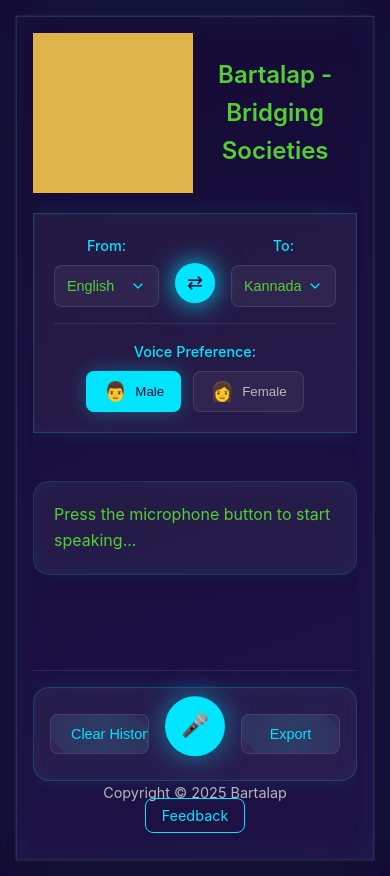
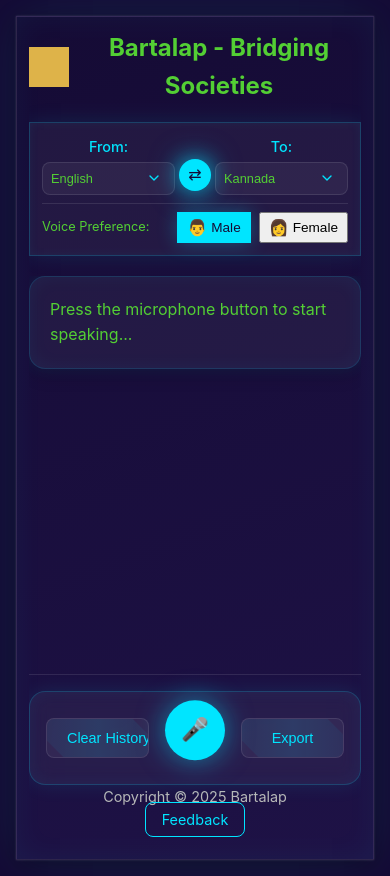
Before and after one commit to mainulislamsfdc/bartalap, a website: page docs/index.html in a window 390 px wide. Drawn offline with Linux system fonts and the light colour scheme; files whose address does not match are found by name.

Commit message:
Fix 12Feb-1

```diff
--- a/css/styles.css
+++ b/css/styles.css
@@ -95,20 +95,19 @@
 .app-header {
     flex-shrink: 0;
     text-align: center;
-    margin-bottom: 24px;
+    margin-bottom: 10px;
 }
 
 .app-header h1 {
-    color: var(--text-color);
-    font-size: 2rem;
-    margin-bottom: 20px;
-    font-weight: 600;
+    margin: 0;
+    font-size: 1.3rem;
+    flex-grow: 1;
 }
 
 .language-controls {
-    margin-bottom: 24px;
+    margin-bottom: 10px;
     background: rgba(255, 255, 255, 0.05);
-    padding: 20px;
+    padding: 12px;
     border: 1px solid rgba(0,229,255,0.2);
     box-shadow: 0 0 20px rgba(0,229,255,0.1),
                 inset 0 0 10px rgba(0,229,255,0.05);
@@ -118,7 +117,7 @@
     display: flex;
     align-items: center;
     justify-content: center;
-    gap: 16px;
+    gap: 4px;
     padding: 0 16px;
 }
 
@@ -127,7 +126,7 @@
     flex: 1;
     display: flex;
     flex-direction: column;
-    gap: 8px;
+    gap: 4px;
 }
 
 .source-language label,
@@ -138,11 +137,11 @@
 }
 
 .language-select {
-    padding: 12px;
+    padding: 8px;
     border-radius: 8px;
     border: 1px solid rgba(255,255,255,0.1);
     background: rgba(255,255,255,0.05);
-    font-size: 0.9rem;
+    font-size: 0.8rem;
     color: var(--text-color);
     width: 100%;
     appearance: none;
@@ -163,16 +162,16 @@
     color: var(--primary-dark);
     border: none;
     border-radius: 50%;
-    width: 40px;
-    height: 40px;
-    font-size: 1.2rem;
+    width: 32px;
+    height: 32px;
+    font-size: 1rem;
     cursor: pointer;
     display: flex;
     align-items: center;
     justify-content: center;
     transition: all 0.3s ease;
     box-shadow: 0 0 20px rgba(0,229,255,0.3);
-    margin-top: 24px;
+    margin-top: 20px;
     flex-shrink: 0;
     animation: glow 2s infinite;
 }
@@ -381,7 +380,7 @@
     display: none;
 }
 
-@media (min-width: 768px) {
+@media (min-width: 480px) {
     .app-container {
         max-width: 900px;
         height: 90vh;
@@ -401,7 +400,7 @@
     .app-container {
         height: 100vh;
         border-radius: 0;
-        padding: 16px;
+        padding: 12px;
     }
 
     .language-selection {
@@ -417,18 +416,19 @@
     }
 
     .voice-preference {
-        margin-top: 16px;
-        padding-top: 16px;
-        border-top: 1px solid rgba(255,255,255,0.1);
-        text-align: center;
+        display: flex;
+    align-items: center;
+    justify-content: center;
+    gap: 18px;
+    margin-top: 8px;
+    padding-top: 8px;
+    border-top: 1px solid rgba(255,255,255,0.1);
     }
 
     .voice-label {
-        display: block;
-        color: var(--primary-color);
-        font-size: 0.9rem;
-        margin-bottom: 8px;
-        font-weight: 500;
+        margin: 0;
+    white-space: nowrap;
+    font-size: 0.8rem;
     }
 
     .voice-controls {
@@ -439,21 +439,16 @@
 
     .voice-toggle {
         display: flex;
-        gap: 12px;
-        justify-content: center;
+    gap: 8px;
+    margin-left: auto;
     }
 
     .voice-btn {
-        background: rgba(255,255,255,0.05);
-        border: 1px solid rgba(255,255,255,0.1);
-        border-radius: 8px;
-        padding: 8px 16px;
-        color: var(--text-light);
-        cursor: pointer;
-        transition: all 0.3s ease;
+        padding: 4px 8px;
+        font-size: 0.85rem;
         display: flex;
         align-items: center;
-        gap: 8px;
+        gap: 4px;
     }
 
     .voice-btn:hover {
@@ -469,7 +464,7 @@
     }
 
     .voice-btn .icon {
-        font-size: 1.2rem;
+        font-size: 1rem;
     }
 
     .speak-button {
@@ -495,18 +490,19 @@
     .header-top {
         display: flex;
         align-items: center;
-        justify-content: space-between;
-        margin-bottom: 20px;
+        justify-content: flex-start;
+        gap: 8px;
+        margin-bottom: 16px;
     }
 
     .logo-container {
-        width: 50px;
-        height: 50px;
+        width: 32px;
+        height: 32px;
     }
 
     .logo {
-        width: 100%;
-        height: 100%;
+        width: 40px;
+        height: 40px;
         object-fit: contain;
         filter: brightness(0) saturate(100%) invert(63%) sepia(50%) saturate(450%) hue-rotate(5deg) brightness(101%) contrast(102%);
     }
@@ -528,7 +524,7 @@
     .app-header h1 {
         margin: 0;
         flex-grow: 1;
-        text-align: center;
+
     }
 
     .app-footer {
--- a/docs/css/styles.css
+++ b/docs/css/styles.css
@@ -95,20 +95,19 @@
 .app-header {
     flex-shrink: 0;
     text-align: center;
-    margin-bottom: 24px;
+    margin-bottom: 10px;
 }
 
 .app-header h1 {
-    color: var(--text-color);
-    font-size: 2rem;
-    margin-bottom: 20px;
-    font-weight: 600;
+    margin: 0;
+    font-size: 1.3rem;
+    flex-grow: 1;
 }
 
 .language-controls {
-    margin-bottom: 24px;
+    margin-bottom: 10px;
     background: rgba(255, 255, 255, 0.05);
-    padding: 20px;
+    padding: 12px;
     border: 1px solid rgba(0,229,255,0.2);
     box-shadow: 0 0 20px rgba(0,229,255,0.1),
                 inset 0 0 10px rgba(0,229,255,0.05);
@@ -118,7 +117,7 @@
     display: flex;
     align-items: center;
     justify-content: center;
-    gap: 16px;
+    gap: 4px;
     padding: 0 16px;
 }
 
@@ -127,7 +126,7 @@
     flex: 1;
     display: flex;
     flex-direction: column;
-    gap: 8px;
+    gap: 4px;
 }
 
 .source-language label,
@@ -138,11 +137,11 @@
 }
 
 .language-select {
-    padding: 12px;
+    padding: 8px;
     border-radius: 8px;
     border: 1px solid rgba(255,255,255,0.1);
     background: rgba(255,255,255,0.05);
-    font-size: 0.9rem;
+    font-size: 0.8rem;
     color: var(--text-color);
     width: 100%;
     appearance: none;
@@ -163,16 +162,16 @@
     color: var(--primary-dark);
     border: none;
     border-radius: 50%;
-    width: 40px;
-    height: 40px;
-    font-size: 1.2rem;
+    width: 32px;
+    height: 32px;
+    font-size: 1rem;
     cursor: pointer;
     display: flex;
     align-items: center;
     justify-content: center;
     transition: all 0.3s ease;
     box-shadow: 0 0 20px rgba(0,229,255,0.3);
-    margin-top: 24px;
+    margin-top: 20px;
     flex-shrink: 0;
     animation: glow 2s infinite;
 }
@@ -381,7 +380,7 @@
     display: none;
 }
 
-@media (min-width: 768px) {
+@media (min-width: 480px) {
     .app-container {
         max-width: 900px;
         height: 90vh;
@@ -401,7 +400,7 @@
     .app-container {
         height: 100vh;
         border-radius: 0;
-        padding: 16px;
+        padding: 12px;
     }
 
     .language-selection {
@@ -417,18 +416,19 @@
     }
 
     .voice-preference {
-        margin-top: 16px;
-        padding-top: 16px;
-        border-top: 1px solid rgba(255,255,255,0.1);
-        text-align: center;
+        display: flex;
+    align-items: center;
+    justify-content: center;
+    gap: 18px;
+    margin-top: 8px;
+    padding-top: 8px;
+    border-top: 1px solid rgba(255,255,255,0.1);
     }
 
     .voice-label {
-        display: block;
-        color: var(--primary-color);
-        font-size: 0.9rem;
-        margin-bottom: 8px;
-        font-weight: 500;
+        margin: 0;
+    white-space: nowrap;
+    font-size: 0.8rem;
     }
 
     .voice-controls {
@@ -439,21 +439,16 @@
 
     .voice-toggle {
         display: flex;
-        gap: 12px;
-        justify-content: center;
+    gap: 8px;
+    margin-left: auto;
     }
 
     .voice-btn {
-        background: rgba(255,255,255,0.05);
-        border: 1px solid rgba(255,255,255,0.1);
-        border-radius: 8px;
-        padding: 8px 16px;
-        color: var(--text-light);
-        cursor: pointer;
-        transition: all 0.3s ease;
+        padding: 4px 8px;
+        font-size: 0.85rem;
         display: flex;
         align-items: center;
-        gap: 8px;
+        gap: 4px;
     }
 
     .voice-btn:hover {
@@ -469,7 +464,7 @@
     }
 
     .voice-btn .icon {
-        font-size: 1.2rem;
+        font-size: 1rem;
     }
 
     .speak-button {
@@ -495,18 +490,19 @@
     .header-top {
         display: flex;
         align-items: center;
-        justify-content: space-between;
-        margin-bottom: 20px;
+        justify-content: flex-start;
+        gap: 8px;
+        margin-bottom: 16px;
     }
 
     .logo-container {
-        width: 50px;
-        height: 50px;
+        width: 32px;
+        height: 32px;
     }
 
     .logo {
-        width: 100%;
-        height: 100%;
+        width: 40px;
+        height: 40px;
         object-fit: contain;
         filter: brightness(0) saturate(100%) invert(63%) sepia(50%) saturate(450%) hue-rotate(5deg) brightness(101%) contrast(102%);
     }
@@ -528,7 +524,7 @@
     .app-header h1 {
         margin: 0;
         flex-grow: 1;
-        text-align: center;
+
     }
 
     .app-footer {
```
